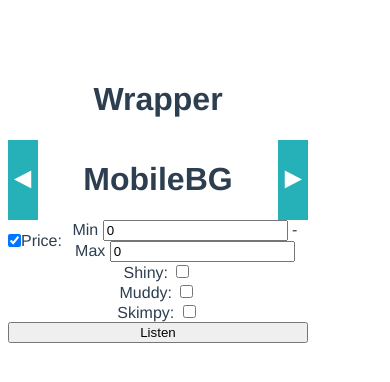
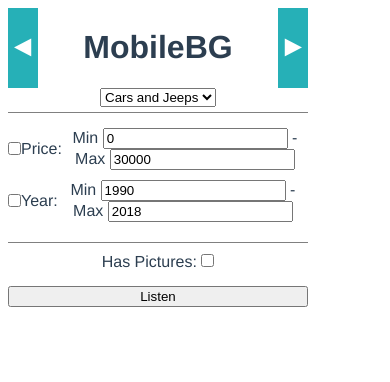
Before and after one commit to Bloodlister/Page-Change-Notifier, a Vue app: page / in a window 390 px wide. Shown: the top 382 px of the page. Built offline with nearby package versions, Linux system fonts and the light colour scheme.

Commit message:
- Dropdown input created  - Fixed a bit of styling  - Inputs now require a storage to be passed to them so that they can save their changes and pass them to the parent easily  - MobileBG search fields have been somewhat filled

```diff
--- a/src/App.vue
+++ b/src/App.vue
@@ -16,12 +16,13 @@
 </script>
 
 <style lang="scss">
+@import './assets/input.scss';
+
 #app {
   font-family: "Avenir", Helvetica, Arial, sans-serif;
   -webkit-font-smoothing: antialiased;
   -moz-osx-font-smoothing: grayscale;
   text-align: center;
   color: #2c3e50;
-  margin-top: 60px;
 }
 </style>
--- a/src/assets/input.scss
+++ b/src/assets/input.scss
@@ -6,4 +6,29 @@
     * {
         margin: auto;
     }
+
 }
+
+.row {
+    border-top: 1px solid gray;
+    margin: 5px 0px;
+    padding: 10px 0px;
+    display: flex;
+    justify-content: space-around;
+    flex-direction: row;
+    flex-wrap: wrap;
+}
+
+.column {
+    display: flex;
+    flex-direction: column;
+    justify-content: start;
+
+    border-top: 1px solid gray;
+    margin: 5px 0px;
+    padding: 10px 0px;
+}
+
+.error {
+    color:red
+}
--- a/src/components/Wrapper.vue
+++ b/src/components/Wrapper.vue
@@ -1,15 +1,15 @@
 <template>
     <div id="wrapper">
-        <h1>Wrapper</h1>
         <template>
             <div>
                 <div class="searchNavigation">
                     <button v-on:click="index != 0 ? index-- : index++">◄</button>
-                    <h1>{{currentSearchName}}</h1>
+                    <h1>{{currentSearch.name}}</h1>
                     <button v-on:click="index++">►</button>
                 </div>
-
-                <component :is="currentSearch"></component>
+                <keep-alive>
+                    <component :is="currentSearch"></component>
+                </keep-alive>
             </div>
         </template>
         <button v-on:click="setListen">Listen</button>
@@ -31,15 +31,11 @@
         return {
             index: 0,
             searches: [MobileBG, CarsBG],
-            searchesNames: ['MobileBG', 'CarsBG'],
         }
     },
     computed:  {
         currentSearch: function () {
             return this.searches[this.index % this.searches.length];
-        },
-        currentSearchName: function () {
-            return this.searchesNames[this.index % this.searches.length];
         }
     },
     methods: {
@@ -72,10 +68,4 @@
         font-size: 30px;
     }
 }
-
-.row {
-    display: flex;
-    justify-content: space-around;
-    flex-direction: row;
-}
 </style>
--- a/src/components/input/BetweenNumbers.vue
+++ b/src/components/input/BetweenNumbers.vue
@@ -1,11 +1,12 @@
 <template>
     <div class="input">
-        <input type="checkbox" checked>
+        <input type="checkbox">
         <p class="inputLable">{{label}}:</p>
         <div class="number-input">
-            Min <input type="number" min="0" placeholder="0" v-model="min_value">
+            Min <input type="number" min="0" placeholder="0" v-model="min_value" @input="validateValue(); save()">
             -
-            Max <input type="numbet" min="0" placeholder="0" v-model="max_value">
+            Max <input type="numbet" min="0" placeholder="0" v-model="max_value" @input="validateValue(); save()">
+            <p v-if="error" class="error">Minimum value is bigger than maximum</p>
         </div>
     </div>
 </template>
@@ -14,16 +15,48 @@
 <script>
 export default {
     name: "BetweenNumbers",
-    props: ['label'],
+    props: ['storage', 'label', 'hrefValues', 'extraData'],
     data: function () {
         return {
             min_value: 0,
-            max_value: 0,
+            max_value: 100,
+            error: false,
         }
+    },
+    mounted: function() {
+        if(this.extraData) {
+            if(this.extraData.min) {
+                this.min_value = this.extraData.min;
+            }
+            if(this.extraData.max) {
+                this.max_value = this.extraData.max;
+            }
+        }
+        this.save();
+    },
+    methods: {
+        validateValue: function() {
+            if(this.min_value > this.max_value) {
+                this.error = true;
+            } else {
+                this.error = false;
+            }
+        },
+
+        save: function() {
+            this.storage[this.hrefValues.min] = {
+                min_value: this.min_value,
+            }
+            this.storage[this.hrefValues.max] = {
+                max_value: this.max_value,
+            }
+        },
     },
 }
 </script>
 
 <style lang="scss" scoped>
-@import '../../assets/input.scss';
+.input {
+    margin: 5px 0;
+}
 </style>
--- a/src/components/input/Checkbox.vue
+++ b/src/components/input/Checkbox.vue
@@ -1,7 +1,7 @@
 <template>
     <div class="input">
         <div class="input-checkbox">
-            {{label}}: <input type="checkbox">
+            {{label}}: <input type="checkbox" @click="set">
         </div>
     </div>
 </template>
@@ -10,11 +10,22 @@
 <script>
 export default {
     name: "Checkbox",
-    props: ['label'],
+    props: ['storage', 'hrefValue', 'label'],
     data: function () {
         return {
             checked: false,
         }
     },
+    methods: {
+        set: function(event) {
+            this.storage[this.hrefValue] = event.target.value === 'on' ? 1 : 0;
+        }
+    }
 }
 </script>
+
+<style lang="scss" scoped>
+.input {
+    flex: 1 0 21%;
+}
+</style>
--- /dev/null
+++ b/src/components/input/Dropdown.vue
@@ -0,0 +1,20 @@
+<template>
+    <div class="search">
+        <select @change="set">
+            <slot />
+        </select>
+    </div>
+</template>
+
+<script>
+export default {
+    name: "Dropdown",
+    props: ['storage', 'hrefValue'],
+    methods: {
+        set: function(event) {
+            this.storage[this.hrefValue] = event.target.value;
+            console.log(this.storage);
+        }
+    }
+};
+</script>
--- a/src/components/searches/CarsBG.vue
+++ b/src/components/searches/CarsBG.vue
@@ -7,5 +7,10 @@
 <script>
 export default {
     name: 'CarsBG',
+    methods: {
+        getData: function() {
+            console.log('hasdliasbdv');
+        }
+    }
 };
 </script>
--- a/src/components/searches/MobileBG.vue
+++ b/src/components/searches/MobileBG.vue
@@ -1,16 +1,30 @@
 <template>
     <div class="search">
-        <between-numbers label="Price"/>
+        <dropdown hrefValue="topmenu" :storage="storage">
+            <option value="1">Cars and Jeeps</option>
+            <option value="3">Buses</option>
+            <option value="5">Motorbikes</option>
+        </dropdown>
+        <div class="column">
+            <between-numbers v-for="(between, index) in betweens"
+                             v-bind:key="index"
+                             :storage="storage"
+                             :label="between.label"
+                             :hrefValues="between.hrefValues"
+                             :extraData="between.extraData"/>
+        </div>
         <div class="row">
-            <checkbox label="Shiny"/>
-            <checkbox label="Muddy"/>
-            <checkbox label="Skimpy"/>
+            <checkbox v-for="(checkbox, index) in checkboxes" :key="index"
+                        :label="checkbox.label"
+                        :storage="storage"
+                        :hrefValue="checkbox.hrefValue"/>
         </div>
     </div>
 </template>
 
 
 <script>
+import Dropdown from '../input/Dropdown.vue';
 import BetweenNumbers from '../input/BetweenNumbers.vue';
 import Checkbox from '../input/Checkbox.vue';
 
@@ -19,6 +33,51 @@
     components: {
         BetweenNumbers,
         Checkbox,
+        Dropdown,
+    },
+    methods: {
+        getData: function() {
+            console.log('Hello');
+        }
+    },
+    data: function() {
+        return {
+            storage: {
+                f20: "6", // Price
+                f21: "01", // New and Used cars
+            },
+            betweens: [
+                {
+                    active: false,
+                    label: "Price",
+                    hrefValues: {
+                        min: "f10",
+                        max: "f11",
+                    },
+                    extraData: {
+                        max: 30000,
+                    },
+                },
+                {
+                    active: false,
+                    label: "Year",
+                    hrefValues: {
+                        min: "f7",
+                        max: "f8",
+                    },
+                    extraData: {
+                        min: 1990,
+                        max: 2018,
+                    },
+                }
+            ],
+            checkboxes: [
+                {
+                    hrefValue: 'f22',
+                    label: "Has Pictures",
+                }
+            ]
+        }
     },
 };
 </script>
```
Also changed, not shown: src/assets/logo.png (deleted).
